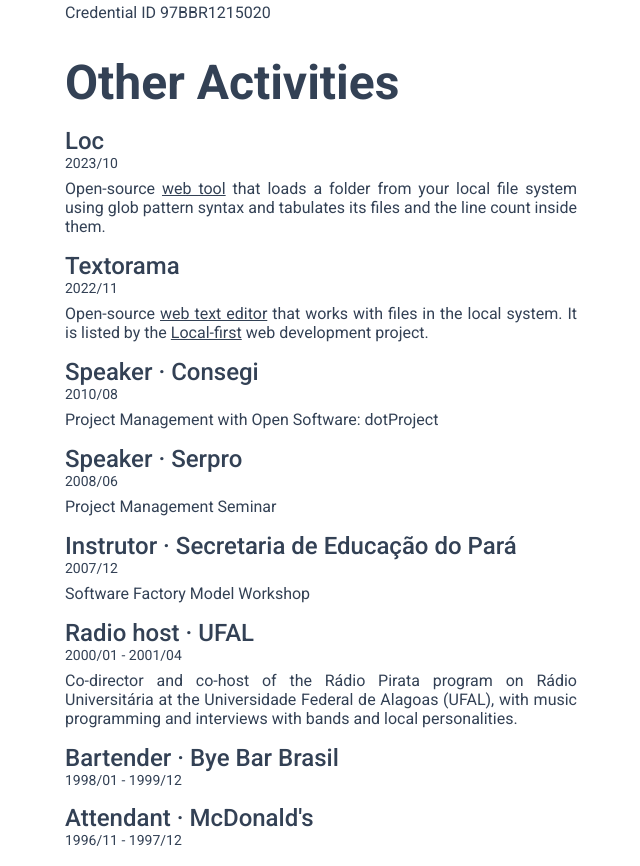
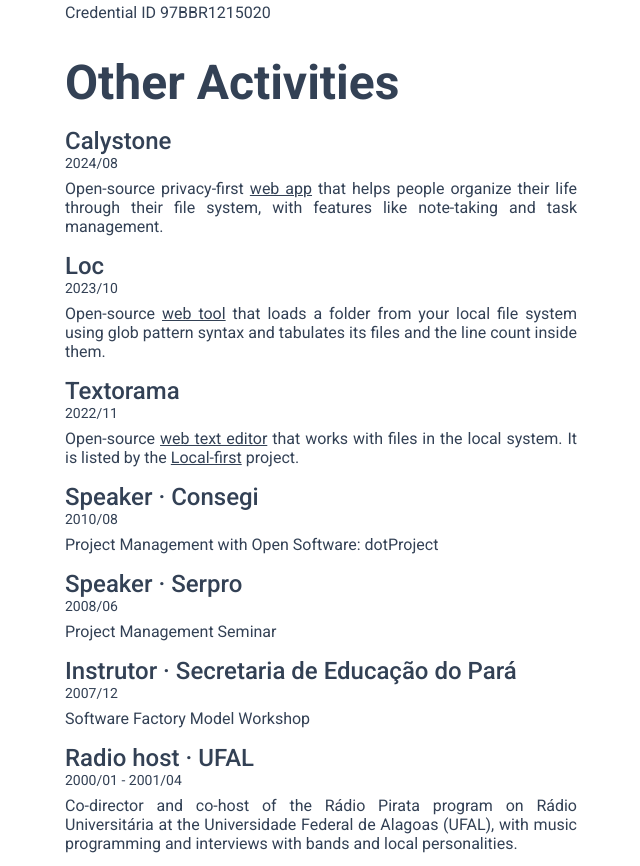
Before and after one commit to joaomelo/profile, a website built with Vite: page site/index.html in a window 1280 px wide. Shown: the part 3276-4142 px from the top of the page, without its empty margins (319-959 px from the left). Built offline with nearby package versions, Linux system fonts and the light colour scheme.

Commit message:
chore: adds calystone

```diff
--- a/site/index.html
+++ b/site/index.html
@@ -208,6 +208,12 @@
     <section class="no-print">
       <h1>Other Activities</h1>
 
+      <h2>Calystone</h2>
+      <p class="period">2024/08</p>
+      <p class="description">
+        Open-source privacy-first <a href="https://github.com/joaomelo/calystone" target="_blank">web app</a> that helps people organize their life through their file system, with features like note-taking and task management.
+      </p>
+
       <h2>Loc</h2>
       <p class="period">2023/10</p>
       <p class="description">
@@ -219,7 +225,7 @@
 
       <h2>Textorama</h2>
       <p class="period">2022/11</p>
-      <p class="description"> Open-source <a href="https://github.com/joaomelo/textorama" target="_blank">web text editor</a> that works with files in the local system. It is listed by the <a href="https://localfirstweb.dev/" target="_blank">Local-first</a> web development project.</p>
+      <p class="description"> Open-source <a href="https://github.com/joaomelo/textorama" target="_blank">web text editor</a> that works with files in the local system. It is listed by the <a href="https://localfirstweb.dev/" target="_blank">Local-first</a> project.</p>
 
       <h2>Speaker · Consegi</h2>
       <p class="period">2010/08</p>
```
